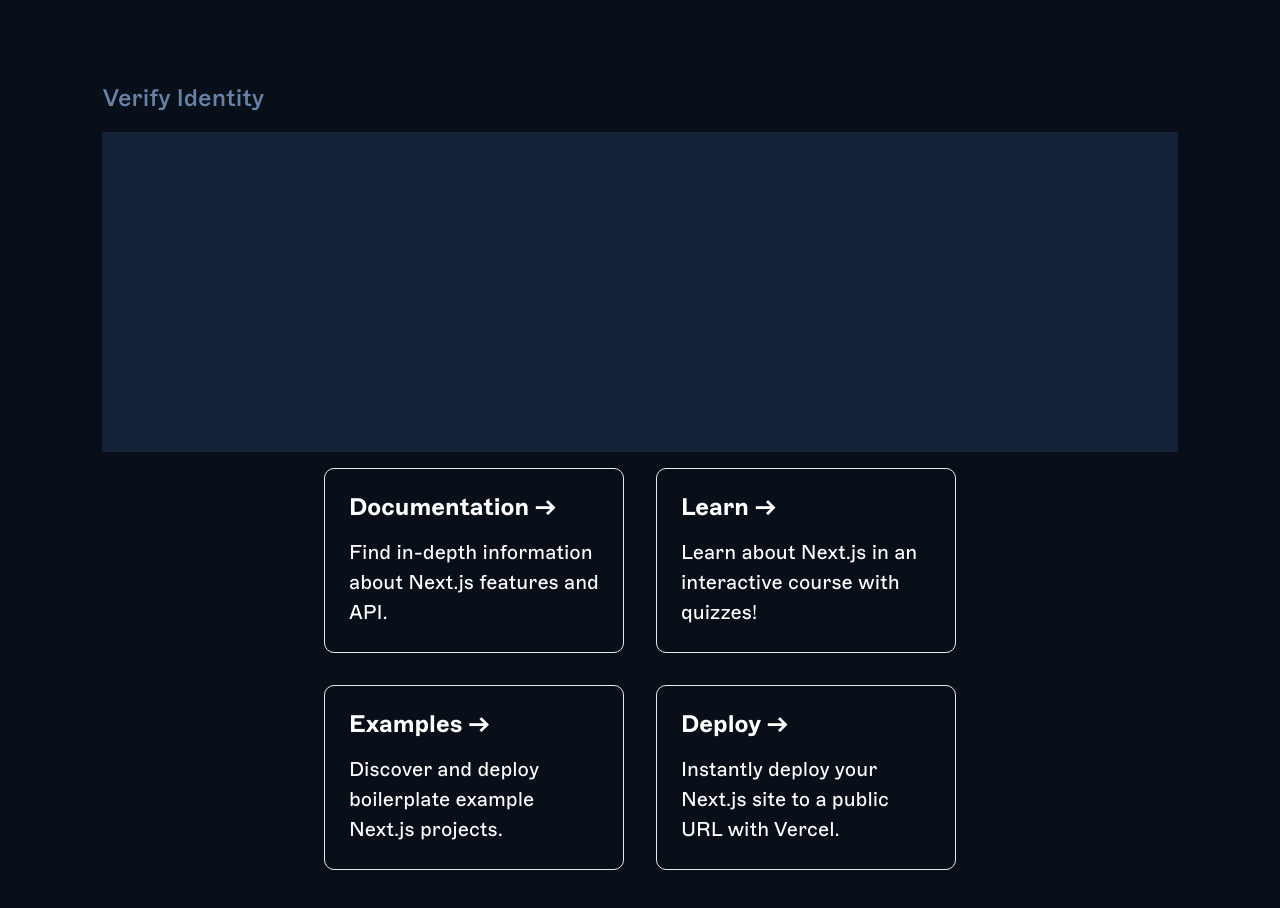
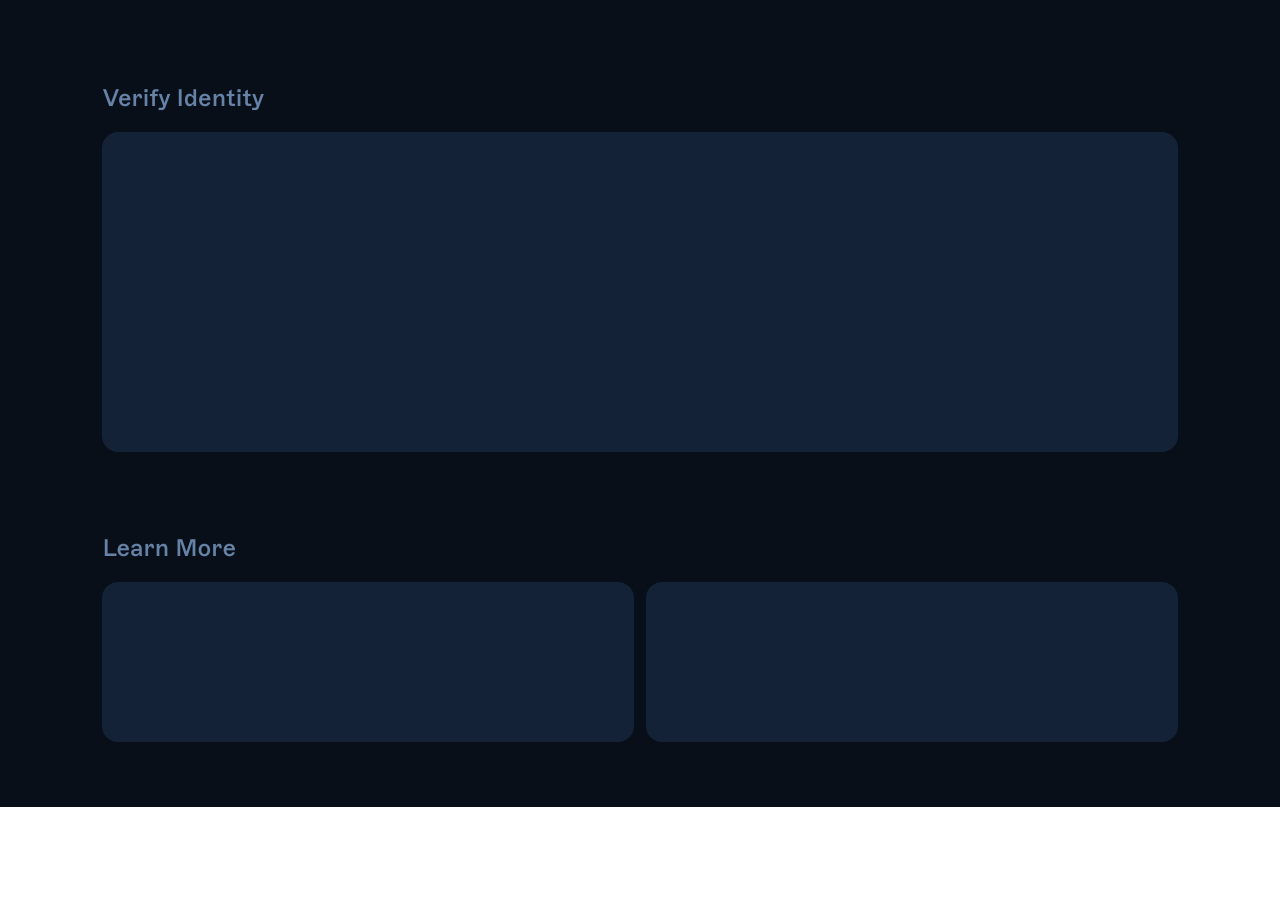
Before and after one commit to alphaomega03/drift-coding-challenge, a Next.js app: page / in a window 1280 px wide. Shown: the part 180-1088 px from the top of the page. After the commit the page ends 987 px from the top, so only its background shows below. Built offline with nearby package versions, Linux system fonts and the light colour scheme.

Commit message:
added learn more container

```diff
--- /dev/null
+++ b/pages/components/LearnMore.jsx
@@ -0,0 +1,12 @@
+import styles from '../../styles/Home.module.css'
+export default function LearnMore() {
+  return (
+    <div className={styles.learnMore}>
+      <h2>Learn More</h2>
+      <div className={styles.linksContainer}>
+        <div className={styles.linkContainer}></div>
+        <div className={styles.linkContainer}></div>
+      </div>
+    </div>
+  )
+}
--- a/pages/index.js
+++ b/pages/index.js
@@ -2,6 +2,7 @@ import Head from 'next/head'
 import styles from '../styles/Home.module.css'
 import Content from './components/Content'
 import Header from './components/Header'
+import LearnMore from './components/LearnMore'
 
 export default function Home() {
   return (
@@ -14,38 +15,9 @@ export default function Home() {
 
       <main className={styles.main}>
         <Header/>
-
         <Content />
 
-        <div className={styles.grid}>
-          <a href="https://nextjs.org/docs" className={styles.card}>
-            <h2>Documentation &rarr;</h2>
-            <p>Find in-depth information about Next.js features and API.</p>
-          </a>
-
-          <a href="https://nextjs.org/learn" className={styles.card}>
-            <h2>Learn &rarr;</h2>
-            <p>Learn about Next.js in an interactive course with quizzes!</p>
-          </a>
-
-          <a
-            href="https://github.com/vercel/next.js/tree/canary/examples"
-            className={styles.card}
-          >
-            <h2>Examples &rarr;</h2>
-            <p>Discover and deploy boilerplate example Next.js projects.</p>
-          </a>
-
-          <a
-            href="https://vercel.com/new?utm_source=create-next-app&utm_medium=default-template&utm_campaign=create-next-app"
-            className={styles.card}
-          >
-            <h2>Deploy &rarr;</h2>
-            <p>
-              Instantly deploy your Next.js site to a public URL with Vercel.
-            </p>
-          </a>
-        </div>
+        <LearnMore/>
       </main>
 
       <footer className={styles.footer}>
--- a/styles/Home.module.css
+++ b/styles/Home.module.css
@@ -43,9 +43,12 @@
   justify-content: left;
   width: 84vw;
   flex-direction: column;
+  padding-bottom: 62px;
 }
 
-.content > h2 {
+
+
+.content > h2, .learnMore > h2 {
   color: #6683A7;
   font-style: normal;
   font-weight: 500;
@@ -57,6 +60,28 @@
   background: #132236;
   width: 84vw;
   height: 40vh;
+  border-radius: 16px;
+}
+
+.learnMore {
+  display: flex;
+  justify-content: left;
+  width: 84vw;
+  flex-direction: column;
+}
+
+.linkContainer {
+  width: 41.5vw;
+  height: 20vh;
+  background: #132236;
+  border-radius: 16px;
+}
+
+.linksContainer {
+  display: flex;
+  flex-direction: row;
+  justify-content: space-between;
+  width: 84vw;
 }
 
 .footer {
```
